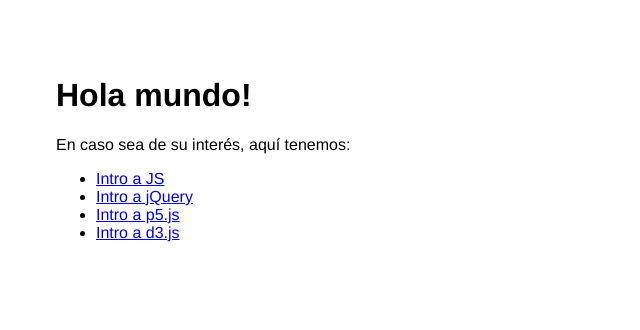
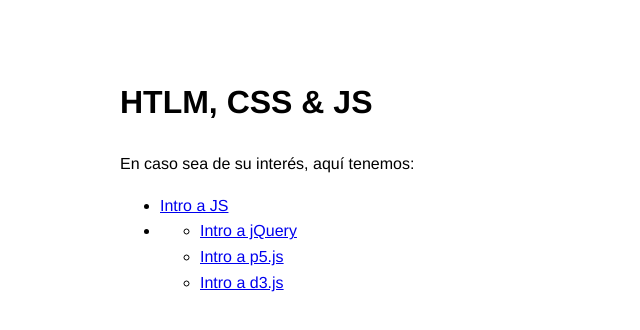
Before and after one commit to profesorfaco/workshop-infografiaV1, a plain HTML site: page index.html in a window 1280 px wide. Shown: the whole page, without its empty margins (0-640 px from the left). Drawn offline with Linux system fonts and the light colour scheme.

Commit message:
Update index.html

```diff
--- a/index.html
+++ b/index.html
@@ -3,20 +3,26 @@
 <head>
 <meta charset="utf-8">
 <meta name="viewport" content="width=device-width, initial-scale=1, shrink-to-fit=no">
-<title>WEB PARA INFOGRAFISTAS</title>
+<title>Hola!</title>
 <style>
-	body{padding:3rem; font-family: Helvetica, Arial, sans-serif;}
-	span{color:gray;}
+	body{padding:3rem 7rem; font-family: Helvetica, Arial, sans-serif; line-height:1.618034;}
+	@media (orientation:portrait){
+		body{padding:3rem;}
+	}
 </style>
 </head>
 <body>
-<h1>Hola mundo!</h1>
+<h1>HTLM, CSS & JS</h1>
 <p>En caso sea de su interés, aquí tenemos:</p>
 <ul>
-	<li><a href="https://profesorfaco.github.io/infografia/intro-js/">Intro a JS</a></li>
-	<li><a href="https://profesorfaco.github.io/infografia/intro-jquery/">Intro a jQuery</a></li>
-	<li><a href="https://profesorfaco.github.io/infografia/intro-p5/">Intro a p5.js</a></li>
-	<li><a href="https://profesorfaco.github.io/infografia/intro-d3/">Intro a d3.js</a></li>
+	<li><a href="/intro-js">Intro a JS</a></li>
+	<li>
+		<ul>
+			<li><a href="/intro-jquery">Intro a jQuery</a></li>
+			<li><a href="/intro-p5">Intro a p5.js</a></li>
+			<li><a href="/intro-d3">Intro a d3.js</a></li>
+		</ul>
+	</li>
 </ul>
 </body>
 </html>
```
